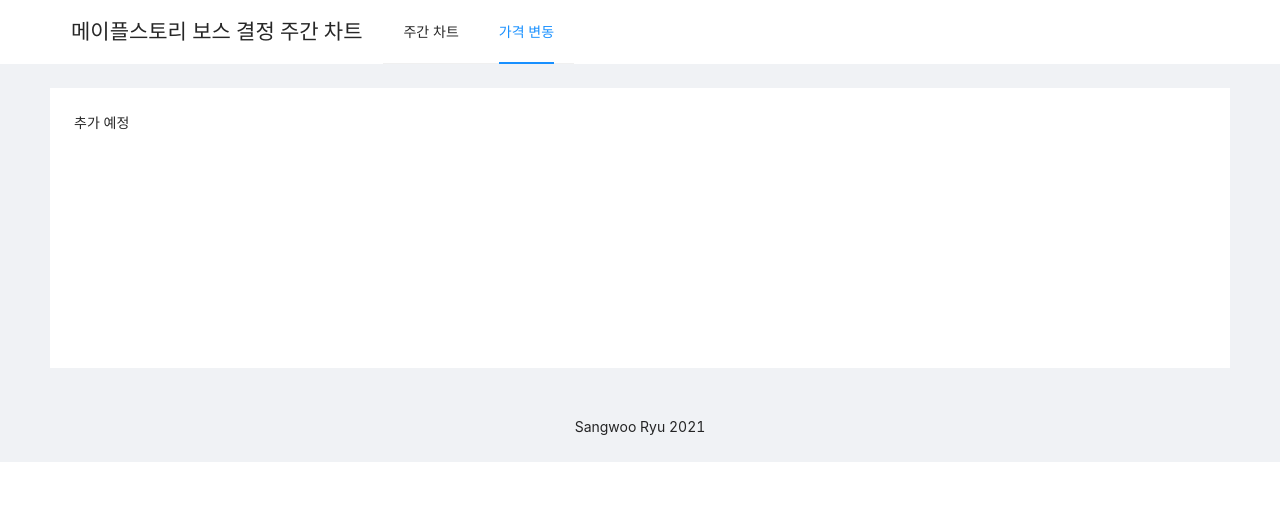
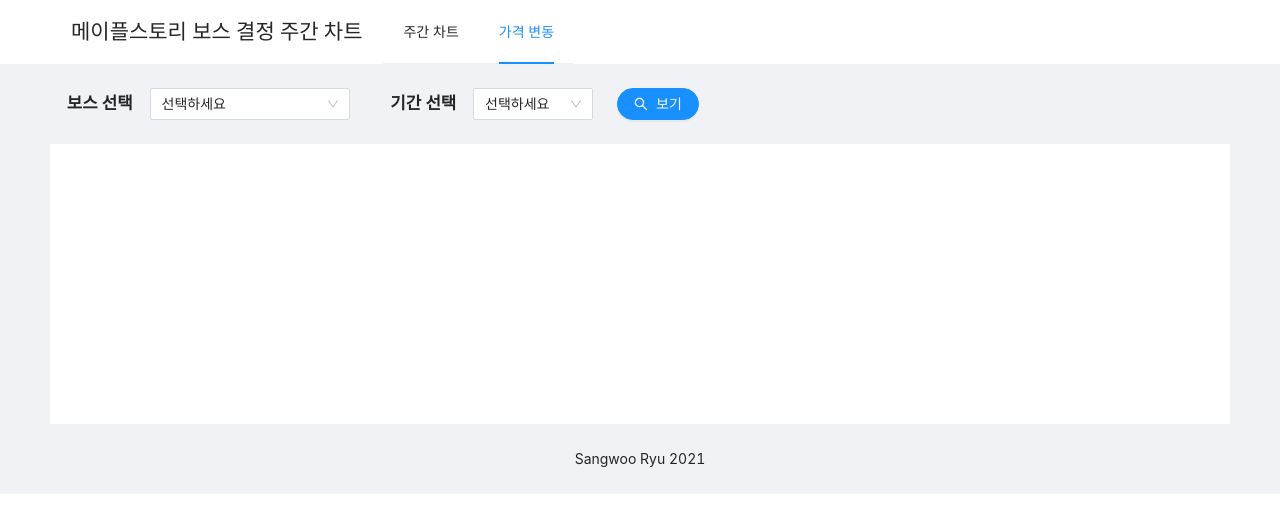
Before and after one commit to SangwooRyu/Maple-Boss-Weekly-Chart, a React (Create React App) app in the folder charts/: page / in a window 1280 px wide. Both pictures are taken after a click on the item "가격 변동". Shown: the top 532 px of the page. Built offline with nearby package versions, Linux system fonts and the light colour scheme; a web font is replaced by a local one.

Commit message:
add FlowGraphsPage

```diff
--- a/charts/src/App.css
+++ b/charts/src/App.css
@@ -81,7 +81,9 @@
   padding: 24px 50px;
 }
 
-.dataPickerTitle {
+.dataPickerTitle,
+.flowBossPickerTitle,
+.flowRangePickerTitle {
   text-align: center;
   padding-right: 1em;
   padding-left: 1em;
@@ -91,3 +93,13 @@
   font-size: 1.2em;
   font-family: 'MaplestoryOTFBold';
 }
+
+.flowOptionPicker {
+  display: flex;
+  padding: 24px 50px;
+}
+
+.flowBossDropdown,
+.flowRangeDropdown {
+  margin-right: 24px;
+}
--- a/charts/src/App.js
+++ b/charts/src/App.js
@@ -1,20 +1,46 @@
 import './App.css';
 import GraphsPage from './page/GraphsPage';
+import FlowGraphsPage from './page/FlowGraphsPage';
 import moment from 'moment';
+import labels from "./page/ko-map.json";
+
 import { useEffect, useState } from 'react';
-
-import { Layout, Menu, DatePicker } from 'antd';
+import { message, Layout, Menu, DatePicker, Select, Button } from 'antd';
+import { SearchOutlined } from '@ant-design/icons';
 
 const { Header, Content, Footer } = Layout;
+const { Option } = Select;
+
+const bossNameArray = Object.keys(labels);
+var bossOptionArray = bossNameArray.reduce(function (pre, value){
+  pre.push(<Option value={value}>{labels[value]}</Option>);
+  return pre;
+}, []);
+
+var rangeOptionArray = [
+  <Option value="all">전체 기간</Option>,
+  <Option value="prev1mon">지난 1달</Option>,
+  <Option value="prev3mon">지난 3달</Option>,
+  <Option value="prev6mon">지난 6달</Option>,
+  <Option value="prev1year">지난 1년</Option>,
+  <Option value="prev3year">지난 3년</Option>
+];
 
 function App() {
   const [loading, setLoading] = useState(true);
   const [date, setDate] = useState(null);
   const [tab, setTab] = useState('weekly');
+  const [boss, setBoss] = useState('선택하세요');
+  const [flowRange, setFlowRange] = useState('선택하세요');
+  const [displayFlow, setDisplayFlow] = useState(false);
+  // all, prev1mon, prev3mon, prev6mon, prev1year, prev3year
 
   function onChangeTab(selected) {
     setLoading(true);
     setTab(selected.key);
+    //setBoss('');
+    //setFlowRange('prev1mon');
+    setDisplayFlow(false);
     setLoading(false);
   }
 
@@ -22,6 +48,34 @@
     setLoading(true);
     setDate(date);
     setLoading(false);
+  }
+
+  function onChangeBoss(value){
+    //console.log(value);
+    setBoss(value);
+  }
+
+  function onChangeRange(value){
+    //console.log(value);
+    setFlowRange(value);
+  }
+
+  function onSettingOption(){
+    if(boss === '선택하세요'){
+      message.error('보스를 선택하세요');
+      return;
+    }
+    else if (flowRange === '선택하세요'){
+      message.error('기간을 선택하세요');
+      return;
+    }
+    else {
+      setLoading(true);
+      setDisplayFlow(true);
+      console.log(`Selected Boss is ${boss}, Selected Range is ${flowRange}`);
+      setLoading(false);
+    }
+
   }
 
   useEffect(() => {
@@ -54,11 +108,30 @@
             </div>
           </Content>
         </> :
-        <Content style={{ padding: '24px 50px' }}>
+        <>
+          <Content className="flowOptionPicker">
+            <div className="flowBossPickerTitle"> 보스 선택 </div>
+            <Select defaultValue={boss} onSelect={onChangeBoss} style={{width: 200}} className="flowBossDropdown">
+              {bossOptionArray}
+            </Select>
+            <div className="flowRangePickerTitle"> 기간 선택 </div>
+            <Select defaultValue={flowRange} onSelect={onChangeRange} style={{width: 120}} className="flowRangeDropdown">
+              {rangeOptionArray}
+            </Select>
+            <Button type="primary" shape="round" icon={<SearchOutlined />} onClick={onSettingOption} size='default'>
+              보기
+            </Button>
+          </Content>
+          <Content style={{ padding: '0px 50px' }}>
             <div className="site-layout-content">
-            추가 예정
+              {
+                displayFlow?
+                <FlowGraphsPage boss={boss} range={flowRange}/> : null
+              }
             </div>
           </Content>
+        </>
+
       }
 
       <Footer style={{ textAlign: 'center' }}> Sangwoo Ryu 2021</Footer>
--- /dev/null
+++ b/charts/src/page/FlowGraphsPage.js
@@ -0,0 +1,18 @@
+import { useEffect, useState } from 'react';
+import labels from "./ko-map.json";
+
+function FlowGraphsPage(props){
+    const [loading, setLoading] = useState(true);
+
+    useEffect(() => {
+
+    }, []);
+
+    return(
+        <div>
+            {props.boss} {props.range}
+        </div>
+    );
+}
+
+export default FlowGraphsPage;
```
Lines whose indentation alone changed are shown as unchanged.
